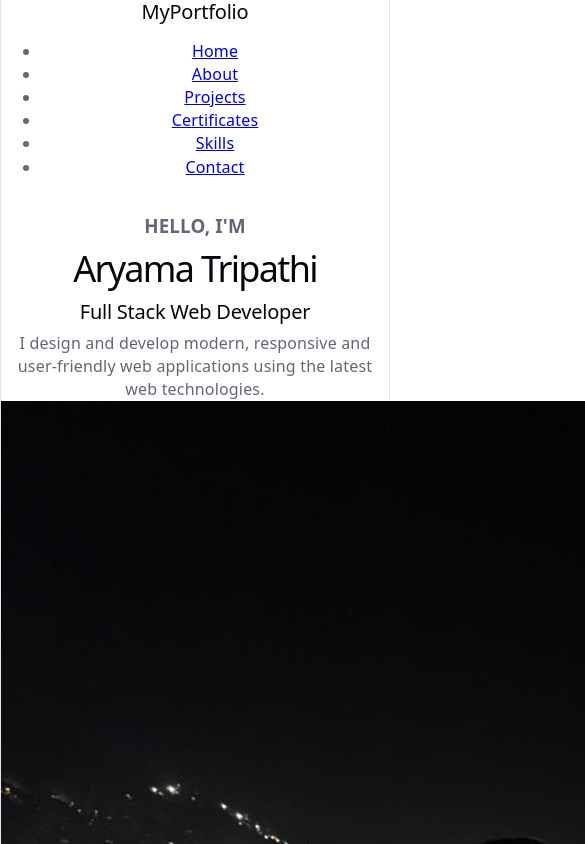
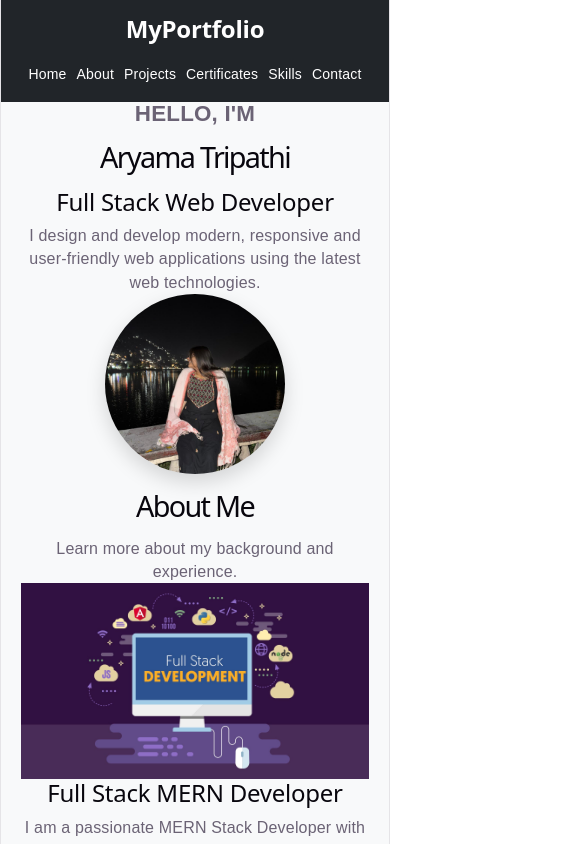
Before and after one commit to Aryama10/portfolio, a React (Vite) app: page / in a window 390 px wide. Shown: the top 844 px of the page, 585 px wide, since content can reach past the window. Built offline with nearby package versions, Linux system fonts and the light colour scheme.

Commit message:
Update App.css

```diff
--- a/src/App.css
+++ b/src/App.css
@@ -1,238 +1,327 @@
+/* ================= GLOBAL ================= */
+
+*{
+    margin: 0;
+    padding: 0;
+    box-sizing: border-box;
+}
+
+html{
+    scroll-behavior: smooth;
+}
+
+body{
+    overflow-x: hidden;
+    font-family: Arial, Helvetica, sans-serif;
+    background-color: #f8f9fa;
+}
+
+img{
+    max-width: 100%;
+    display: block;
+}
+
+.container{
+    width: 100%;
+    max-width: 1200px;
+    margin: auto;
+    padding: 0 20px;
+}
+
+/* ================= NAVBAR ================= */
+
+.navbar-custom{
+    background-color: #212529;
+    padding: 20px 40px;
+    display: flex;
+    justify-content: space-between;
+    align-items: center;
+    flex-wrap: wrap;
+}
+
+.logo{
+    color: white;
+    font-weight: bold;
+    margin: 0;
+}
+
+.nav-links{
+    list-style: none;
+    display: flex;
+    gap: 25px;
+    flex-wrap: wrap;
+    justify-content: center;
+    margin: 0;
+    padding: 0;
+}
+
+.nav-links a{
+    color: white;
+    text-decoration: none;
+    font-weight: 500;
+    transition: 0.3s;
+}
+
+.nav-links a:hover{
+    color: #0d6efd;
+}
+
+/* ================= HOME ================= */
+
+.profile-img{
+    width: 300px;
+    height: 300px;
+    object-fit: cover;
+    border-radius: 50%;
+    margin: auto;
+    box-shadow: 0 8px 20px rgba(0,0,0,0.15);
+}
+
+/* ================= ABOUT ================= */
+
+.about-img{
+    max-height: 400px;
+    object-fit: cover;
+}
+
+/* ================= PROJECTS ================= */
+
 .project-card{
-    background:#fff;
-    border-radius:18px;
-    overflow:hidden;
-    box-shadow:0 8px 25px rgba(0,0,0,.08);
-    transition:.35s ease;
-    height:100%;
+    background: white;
+    border-radius: 18px;
+    overflow: hidden;
+    box-shadow: 0 8px 25px rgba(0,0,0,.08);
+    transition: .35s ease;
+    height: 100%;
 }
 
 .project-card:hover{
-    transform:translateY(-8px);
-    box-shadow:0 18px 35px rgba(0,0,0,.15);
+    transform: translateY(-8px);
+    box-shadow: 0 18px 35px rgba(0,0,0,.15);
 }
 
 .project-img{
-    width:100%;
-    height:230px;
-    object-fit:cover;
+    width: 100%;
+    height: 230px;
+    object-fit: cover;
 }
 
 .project-content{
-    padding:22px;
+    padding: 22px;
 }
 
 .project-content h4{
-    font-size:1.5rem;
-    font-weight:700;
-    margin-bottom:12px;
+    font-size: 1.5rem;
+    font-weight: 700;
+    margin-bottom: 12px;
 }
 
 .project-content p{
-    color:#666;
-    line-height:1.7;
-    margin-bottom:18px;
+    color: #666;
+    line-height: 1.7;
+    margin-bottom: 18px;
 }
 
 .tech-stack{
-    display:flex;
-    gap:10px;
-    flex-wrap:wrap;
-    margin-bottom:20px;
+    display: flex;
+    gap: 10px;
+    flex-wrap: wrap;
+    margin-bottom: 20px;
 }
 
 .tech-stack span{
-    background:#eef2ff;
-    color:#2563eb;
-    padding:6px 14px;
-    border-radius:30px;
-    font-size:13px;
-    font-weight:600;
+    background: #eef2ff;
+    color: #2563eb;
+    padding: 6px 14px;
+    border-radius: 30px;
+    font-size: 13px;
+    font-weight: 600;
 }
 
-.project-buttons{
-    display:flex;
-    gap:12px;
-}
-
-.project-buttons .btn{
-    border-radius:10px;
-    padding:8px 18px;
-    font-weight:600;
-}
+/* ================= SKILLS ================= */
 
 .skill-card{
-    background:#fff;
-    padding:30px;
-    border-radius:18px;
-    box-shadow:0 10px 30px rgba(0,0,0,.08);
-    transition:.3s;
-    height:100%;
+    background: white;
+    padding: 30px;
+    border-radius: 18px;
+    box-shadow: 0 10px 30px rgba(0,0,0,.08);
+    transition: .3s;
+    height: 100%;
 }
 
 .skill-card:hover{
-    transform:translateY(-8px);
-    box-shadow:0 18px 40px rgba(0,0,0,.15);
+    transform: translateY(-8px);
+    box-shadow: 0 18px 40px rgba(0,0,0,.15);
 }
 
 .skill-card h3{
-    margin-bottom:30px;
-    font-weight:700;
+    margin-bottom: 30px;
+    font-weight: 700;
 }
 
 .progress{
-    height:10px;
-    border-radius:30px;
-    background:#ececec;
+    height: 15px;
+    border-radius: 30px;
+    background: #ececec;
+    overflow: hidden;
 }
 
 .progress-bar{
-    border-radius:30px;
+    border-radius: 30px;
 }
 
 /* ================= CERTIFICATES ================= */
 
 .certificate-card{
-    background:#fff;
-    border-radius:20px;
-    overflow:hidden;
-    box-shadow:0 10px 25px rgba(0,0,0,.12);
-    transition:.35s;
-    height:100%;
+    background: white;
+    border-radius: 20px;
+    overflow: hidden;
+    box-shadow: 0 10px 25px rgba(0,0,0,.12);
+    transition: .35s;
+    height: 100%;
 }
 
 .certificate-card:hover{
-    transform:translateY(-10px);
-    box-shadow:0 18px 40px rgba(0,0,0,.18);
+    transform: translateY(-10px);
+    box-shadow: 0 18px 40px rgba(0,0,0,.18);
 }
 
 .certificate-img{
-    width:100%;
-    height:230px;
-    object-fit:cover;
+    width: 100%;
+    height: 230px;
+    object-fit: cover;
 }
 
 .certificate-content{
-    padding:20px;
+    padding: 20px;
 }
 
 .certificate-tag{
-    display:inline-block;
-    background:#f5f5f5;
-    color:#666;
-    font-size:12px;
-    font-weight:700;
-    letter-spacing:2px;
-    padding:6px 14px;
-    border-radius:20px;
-    margin-bottom:12px;
-}
-
-.certificate-content h4{
-    font-weight:700;
-    margin-bottom:12px;
-}
-
-.certificate-content p{
-    color:#666;
-    line-height:1.6;
-    margin-bottom:20px;
-}
-
-.certificate-card .btn{
-    border-radius:12px;
-    font-weight:600;
-}
-
-/* ================= TESTIMONIALS ================= */
-
-.testimonial-card{
-    background:#fff;
-    padding:35px;
-    border-radius:20px;
-    text-align:center;
-    box-shadow:0 10px 25px rgba(0,0,0,.12);
-    transition:0.3s ease;
-}
-
-.testimonial-card:hover{
-    transform:translateY(-8px);
-    box-shadow:0 18px 35px rgba(0,0,0,.18);
-}
-
-.testimonial-img{
-    width:120px;
-    height:120px;
-    object-fit:cover;
-    border-radius:50%;
-    border:5px solid #0d6efd;
-    margin-bottom:20px;
-}
-
-.testimonial-card h4{
-    font-weight:700;
-    margin-bottom:5px;
-}
-
-.testimonial-card h6{
-    color:#6c757d;
-    margin-bottom:20px;
-}
-
-.testimonial-card p{
-    color:#555;
-    line-height:1.8;
-    font-style:italic;
-    margin-bottom:20px;
-}
-
-.stars{
-    font-size:22px;
-    letter-spacing:3px;
+    display: inline-block;
+    background: #f5f5f5;
+    color: #666;
+    font-size: 12px;
+    font-weight: 700;
+    letter-spacing: 2px;
+    padding: 6px 14px;
+    border-radius: 20px;
+    margin-bottom: 12px;
 }
 
 /* ================= CONTACT ================= */
 
 .contact-card{
-    background:#fff;
-    padding:35px;
-    border-radius:20px;
-    box-shadow:0 10px 30px rgba(0,0,0,.10);
-    transition:.3s;
-    height:100%;
-}
-
-.contact-card:hover{
-    transform:translateY(-6px);
-    box-shadow:0 18px 40px rgba(0,0,0,.15);
-}
-
-.contact-item{
-    margin-bottom:30px;
-}
-
-.contact-item h5{
-    color:#0d6efd;
-    font-weight:700;
-}
-
-.contact-item p{
-    color:#666;
-    margin-top:5px;
+    width: 100%;
+    max-width: 450px;
+    margin: auto;
+    background: white;
+    padding: 35px;
+    border-radius: 20px;
+    box-shadow: 0 10px 30px rgba(0,0,0,.10);
 }
 
 .form-control{
-    border-radius:10px;
-    padding:12px;
-}
-
-.form-control:focus{
-    box-shadow:none;
-    border-color:#0d6efd;
+    width: 100%;
+    border-radius: 10px;
+    padding: 12px;
 }
 
 .btn-primary{
-    padding:12px;
-    border-radius:10px;
-    font-weight:600;
+    width: 100%;
+    padding: 12px;
+    border-radius: 10px;
+    font-weight: 600;
 }
+
+/* ================= TABLET ================= */
+
+@media(max-width:992px){
+
+    .profile-img{
+        width: 250px;
+        height: 250px;
+    }
+
+    .project-img,
+    .certificate-img{
+        height: 200px;
+    }
+}
+
+/* ================= MOBILE ================= */
+
+@media(max-width:768px){
+
+    .navbar-custom{
+        flex-direction: column;
+        gap: 20px;
+        padding: 20px;
+    }
+
+    .nav-links{
+        gap: 15px;
+    }
+
+    .profile-img{
+        width: 220px;
+        height: 220px;
+    }
+
+    .skill-card,
+    .contact-card{
+        padding: 20px;
+    }
+
+    .project-img,
+    .certificate-img{
+        height: 180px;
+    }
+
+    h1{
+        font-size: 2rem;
+    }
+
+    h2{
+        font-size: 1.7rem;
+    }
+
+    h3{
+        font-size: 1.4rem;
+    }
+}
+
+/* ================= SMALL MOBILE ================= */
+
+@media(max-width:480px){
+
+    .profile-img{
+        width: 180px;
+        height: 180px;
+    }
+
+    .navbar-custom{
+        padding: 15px;
+    }
+
+    .nav-links{
+        gap: 10px;
+        font-size: 14px;
+    }
+
+    .project-img,
+    .certificate-img{
+        height: 160px;
+    }
+
+    .contact-card{
+        padding: 15px;
+    }
+
+    h1{
+        font-size: 1.8rem;
+    }
+
+    h2{
+        font-size: 1.5rem;
+    }
+}
```
